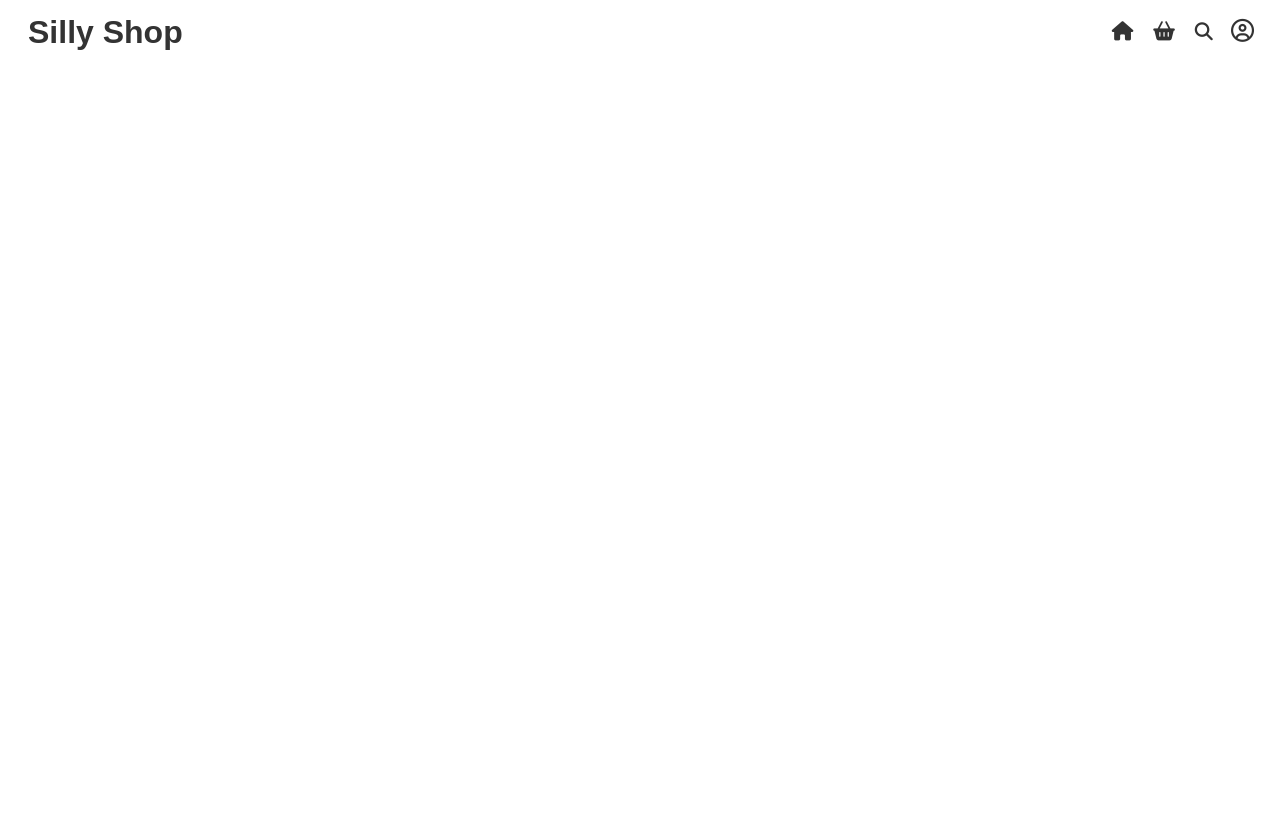
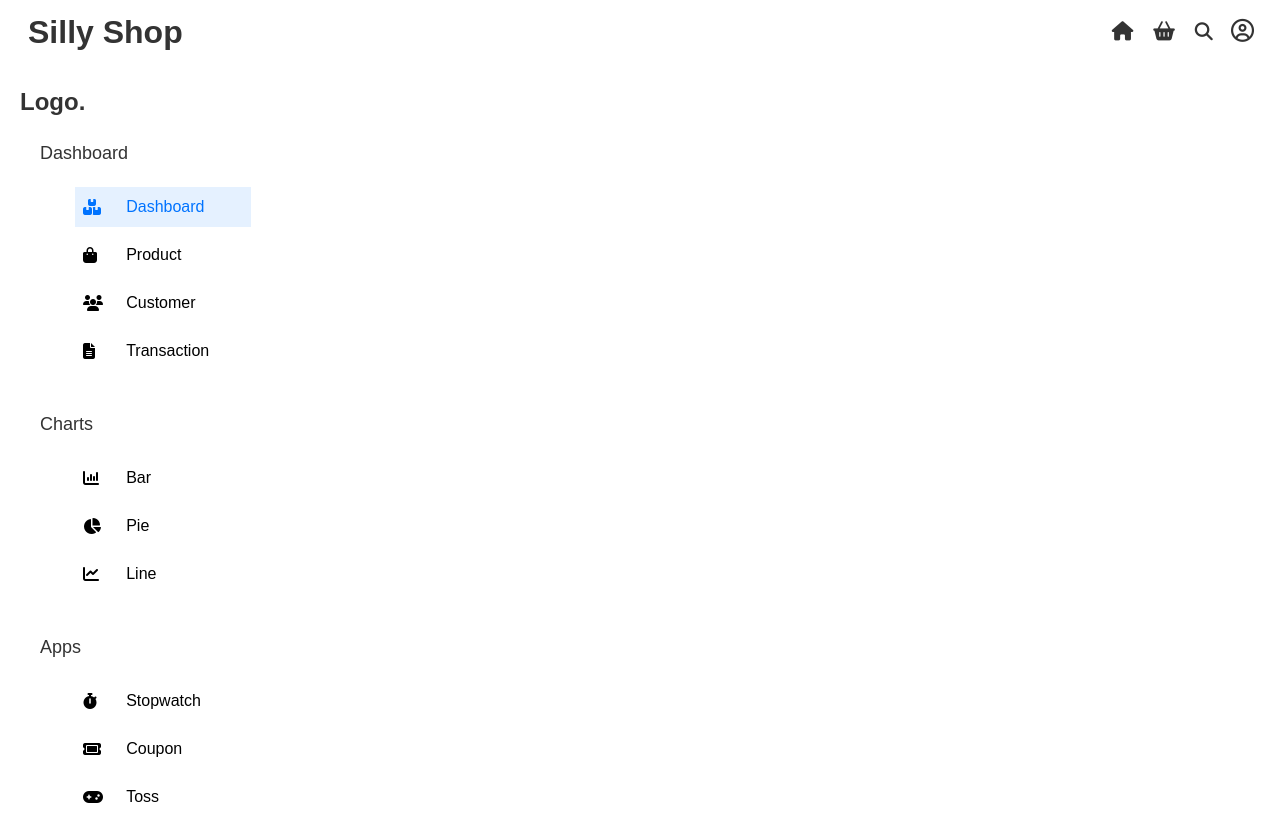
Before and after one commit to Fireaxelottle/silly-shop-frontend, a React (Create React App) app: page /admin/dashboard in a window 1280 px wide. Before the commit this address had no page. Before the commit the page ends 800 px from the top, so only its background shows below. Built offline with nearby package versions, Linux system fonts and the light colour scheme.

Commit message:
admin sidebar complete

```diff
--- a/package.json
+++ b/package.json
@@ -15,6 +15,7 @@
     "react-scripts": "5.0.1",
     "react-spring": "^9.7.4",
     "react-table": "^7.8.0",
+    "react-table-plugins": "^1.3.4",
     "web-vitals": "^2.1.4"
   },
   "scripts": {
--- a/src/App.css
+++ b/src/App.css
@@ -503,3 +503,100 @@ cursor: pointer;
   font-weight: 600;
 
 }
+
+/* Order */
+
+.order {
+  height: 100vh;
+  width: 100vw;
+  display: flex;
+  align-items: center;
+  flex-direction: column;
+  padding: 80px 0;
+  gap: 60px;
+  padding: 4rem;
+}
+
+.order-table {
+  display: flex;
+  flex-direction: column;
+  align-items: center;
+  gap: 10px;
+  height: 95%;
+  width: 100%;
+}
+
+.table {
+ margin: 1.5rem 0;
+ width: 100%;
+}
+
+
+.table thead  tr {
+  display: flex;
+  justify-content: space-between;
+  width: 100%;
+  font-size: 18px;
+  font-weight: 200;
+  color: gray;
+}
+
+/*/*//*//* Admin *//*//*/*/
+.admin-container {
+  display: flex;
+  align-items: center;
+  justify-content: center;
+  height: 100vh;
+  width: 100vw;
+  background-color: #f0f0f0;
+}
+
+#sidebar {
+  width: 20%;
+  height: 90vh;
+  display: flex;
+  flex-direction: column;
+  padding: 20px;
+  gap: 20px;
+
+}
+
+#sidebar h3 {
+  font-weight:900;
+  color: #333333;
+}
+
+#sidebar  div {
+  display: flex;
+  flex-direction: column;
+  margin: 0 20px;
+}
+
+#sidebar div h5 {
+  color: gray;
+  font-weight: 200;
+}
+
+#sidebar div ul {
+  display: flex;
+  flex-direction: column;
+  gap: 0.5rem;
+  margin: 20px 35px;
+  width: 100%;
+}
+
+#sidebar div ul li {
+  padding: 0.5rem;
+  width: 100%;
+}
+
+#sidebar div ul li .link{
+  font-weight: 500;
+  display: flex;
+  align-items: center;
+  gap: 1.5rem;
+}
+
+#sidebar div ul li .link i {
+  width: 1.2rem;
+}
--- a/src/App.js
+++ b/src/App.js
@@ -1,5 +1,6 @@
 import React, { lazy, Suspense } from "react";
 import "./App.css";
+
 
 import Loader from "./components/Loader";
 import Navbar from "./components/Navbar";
@@ -13,6 +14,7 @@ const Search = lazy(() => import("./pages/Search"));
 const Login = lazy(() => import("./pages/Login"));
 const Signup = lazy(() => import("./pages/Signup"));
 const Order = lazy(() => import("./pages/Order"));
+const DashBoard = lazy(() => import("./pages/admin/DashBoard"));
 
 
 
@@ -29,6 +31,7 @@ function App() {
             <Route path="/login" element={<Login />} />
             <Route path="/signup" element={<Signup />} />
             <Route path="/order" element={<Order />} />
+            <Route path="/admin/dashboard" element={<DashBoard />} />
           </Routes>
       </Suspense>
     </Router>
--- a/src/components/Navbar.js
+++ b/src/components/Navbar.js
@@ -21,7 +21,6 @@ const Navbar = () => {
 
   const [isOpen, setIsOpen] = useState(false);
 
-  console.log(user);
 
   const logoutHandler = () => {
     setUser({
--- /dev/null
+++ b/src/components/admin/AdminSidebar.js
@@ -0,0 +1,171 @@
+import { useEffect, useState } from "react";
+import { Link, Location, useLocation } from "react-router-dom";
+
+
+const AdminSidebar = () => {
+  const location = useLocation();
+
+  const [showModal, setShowModal] = useState(false);
+  const [phoneActive, setPhoneActive] = useState(
+    window.innerWidth < 1100
+  );
+
+  const resizeHandler = () => {
+    setPhoneActive(window.innerWidth < 1100);
+  };
+
+  useEffect(() => {
+    window.addEventListener("resize", resizeHandler);
+
+    return () => {
+      window.removeEventListener("resize", resizeHandler);
+    };
+  }, []);
+
+  return (
+    <>
+      {phoneActive && (
+        <button id="hamburger" onClick={() => setShowModal(true)}>
+          <i class="fa-solid fa-bars"></i>
+        </button>
+      )}
+
+      <aside
+        id="sidebar"
+        style={
+          phoneActive
+            ? {
+                width: "20rem",
+                height: "100vh",
+                position: "fixed",
+                top: 0,
+                left: showModal ? "0" : "-20rem",
+                transition: "all 0.5s",
+              }
+            : {}
+        }
+      >
+        <h3>Logo.</h3>
+        <DivOne location={location} />
+        <DivTwo location={location} />
+        <DivThree location={location} />
+
+        {phoneActive && (
+          <button id="close-sidebar" onClick={() => setShowModal(false)}>
+            Close
+          </button>
+        )}
+      </aside>
+    </>
+  );
+};
+
+const DivOne = ({location }) =>(
+  <div className="board">
+    <h4>Dashboard</h4>
+    <ul>
+      <Li
+        url="/admin/dashboard"
+        text="Dashboard"
+        Icon={<i class="fa-solid fa-boxes-stacked"></i>}
+        location={location}
+      />
+      <Li
+        url="/admin/product"
+        text="Product"
+        Icon={<i class="fa-solid fa-bag-shopping"></i>}
+        location={location}
+      />
+      <Li
+        url="/admin/customer"
+        text="Customer"
+        Icon={<i class="fa-solid fa-users"></i>}
+        location={location}
+      />
+      <Li
+        url="/admin/transaction"
+        text="Transaction"
+        Icon={<i class="fa-solid fa-file-lines"></i>}
+        location={location}
+      />
+    </ul>
+  </div>
+);
+
+const DivTwo = ({location }) => (
+  <div className="charts">
+    <h4>Charts</h4>
+    <ul>
+      <Li
+        url="/admin/chart/bar"
+        text="Bar"
+        Icon={<i class="fa-solid fa-chart-column"></i>}
+        location={location}
+      />
+      <Li
+        url="/admin/chart/pie"
+        text="Pie"
+        Icon={<i class="fa-solid fa-chart-pie"></i>}
+        location={location}
+      />
+      <Li
+        url="/admin/chart/line"
+        text="Line"
+        Icon={<i class="fa-solid fa-chart-line"></i>}
+        location={location}
+      />
+    </ul>
+  </div>
+);
+
+const DivThree =  ({location })  => (
+  <div className="apps">
+    <h4>Apps</h4>
+    <ul>
+      <Li
+        url="/admin/app/stopwatch"
+        text="Stopwatch"
+        Icon={<i class="fa-solid fa-stopwatch"></i>}
+        location={location}
+      />
+      <Li
+        url="/admin/app/coupon"
+        text="Coupon"
+        Icon={<i class="fa-solid fa-ticket"></i>}
+        location={location}
+      />
+      <Li
+        url="/admin/app/toss"
+        text="Toss"
+        Icon={<i class="fa-solid fa-gamepad"></i>}
+        location={location}
+      />
+    </ul>
+  </div>
+);
+
+
+const Li = ({ url, text, location, Icon }) =>(
+  <li
+    style={{
+      backgroundColor: location.pathname.includes(url)
+        ? "rgba(0,115,255,0.1)"
+        : "white",
+    }}
+  >
+    <Link
+      className="link"
+      to={url}
+      style={{
+        color: location.pathname.includes(url) ? "rgb(0,115,255)" : "black",
+      }}
+    >
+      {Icon}
+      {text}
+    </Link>
+  </li>
+);
+
+
+
+export default AdminSidebar;
--- a/src/components/admin/Table.js
+++ b/src/components/admin/Table.js
@@ -5,13 +5,26 @@ import {
     useSortBy,
     useTable,
     TableOptions,
+    ColumnFilter,
   } from "react-table";
+
 import { Link } from 'react-router-dom';
 
 
-const Table = ({rows, columns, heading , showPagination}) => {
+const Table = ({rows, columns, heading , showPagination, CCN}) => {
 
-    const data = React.memo(() => rows, [rows]);
+    const data = React.useMemo(() => rows, [rows]);
+    const column = React.useMemo(() => columns, [columns]);
+
+    const options = {
+      columns,
+      data,
+      initialState: { pageIndex: 6},
+
+    }
+
+
+    console.log(column)
 
 
 
@@ -27,17 +40,49 @@ const Table = ({rows, columns, heading , showPagination}) => {
         previousPage,
         canNextPage,
         canPreviousPage,
-      } = useTable( columns, data , useSortBy, usePagination);
+      } = useTable(options , useSortBy, usePagination);
+
+
 
       return (
-    <div className='table'>
-      <h1>{heading}</h1>
+        <div className={CCN}>
+          <h2 className="heading">{heading}</h2>
 
-      <table className="table" >
+          <table className="table" {...getTableProps()}>
             <thead>
-            jkhj
+              {headerGroups.map((headerGroup) => (
+                <tr {...headerGroup.getHeaderGroupProps()}>
+                  {headerGroup.headers.map((column) => (
+                    <th {...column.getHeaderProps(column.getSortByToggleProps())}>
+                      {column.render("Header")}
+                      {column.isSorted && (
+                        <span>
+                          {" "}
+                          {column.isSortedDesc ? (
+                            <i className="fa-solid fa-arrow-down"></i>
+                          ) : (
+                            <i className="fa-solid fa-arrow-up"></i>
+                          )}
+                        </span>
+                      )}
+                    </th>
+                  ))}
+                </tr>
+              ))}
             </thead>
-          <tbody>dsadasd</tbody>
+            <tbody {...getTableBodyProps()}>
+              {page.map((row) => {
+                prepareRow(row);
+
+                return (
+                  <tr {...row.getRowProps()}>
+                    {row.cells.map((cell) => (
+                      <td {...cell.getCellProps()}>{cell.render("Cell")}</td>
+                    ))}
+                  </tr>
+                );
+              })}
+            </tbody>
           </table>
 
           {showPagination && (
@@ -52,7 +97,7 @@ const Table = ({rows, columns, heading , showPagination}) => {
             </div>
           )}
         </div>
-  )
+      );
 }
 
 export default Table
--- a/src/pages/Order.js
+++ b/src/pages/Order.js
@@ -4,8 +4,7 @@ import { Link } from 'react-router-dom';
 
 const Order = () => {
 
-    const columns = React.memo(() => {
-        return [{
+    const columns = [{
             Header: "ID",
             accessor: "_id",
           },
@@ -30,9 +29,8 @@ const Order = () => {
             accessor: "action",
           },
 
-        ]
-    });
-    const [rows, setRows] = useState([
+        ];
+    const [rows] = useState([
         {
             _id: "6666asdsad8cafasfe",
             amount: 1000,
@@ -40,13 +38,21 @@ const Order = () => {
             discount: 469,
             status: <span className="red">Pending</span>,
             action: <Link to="/order/6666asdsad8cafasfe">View</Link>,
-        }
+        },
+        {
+          _id: "6666asdsad8cafasfe",
+          amount: 1000,
+          quantity: 1,
+          discount: 469,
+          status: <span className="red">Pending</span>,
+          action: <Link to="/order/6666asdsad8cafasfe">View</Link>,
+      }
       ]);
     const showPagination = false;
   return (
     <div className="order">
       <h1>My Orders</h1>
-      <Table columns={columns} rows={rows} heading="Orders" showPagination={showPagination}/>
+      <Table columns={columns} rows={rows} heading="Orders" showPagination={showPagination} CCN={"order-table"}/>
     </div>
   )
 }
--- /dev/null
+++ b/src/pages/admin/DashBoard.js
@@ -0,0 +1,16 @@
+import React, { lazy } from 'react'
+import AdminSidebar from '../../components/admin/AdminSidebar'
+
+
+
+
+const DashBoard = () => {
+  return (
+    <div className='admin-container'>
+      <AdminSidebar />
+
+    </div>
+  )
+}
+
+export default DashBoard
```
Also changed, not shown: 1 other file (tests, documents, lock files or other folders). Lines whose indentation alone changed are shown as unchanged.
